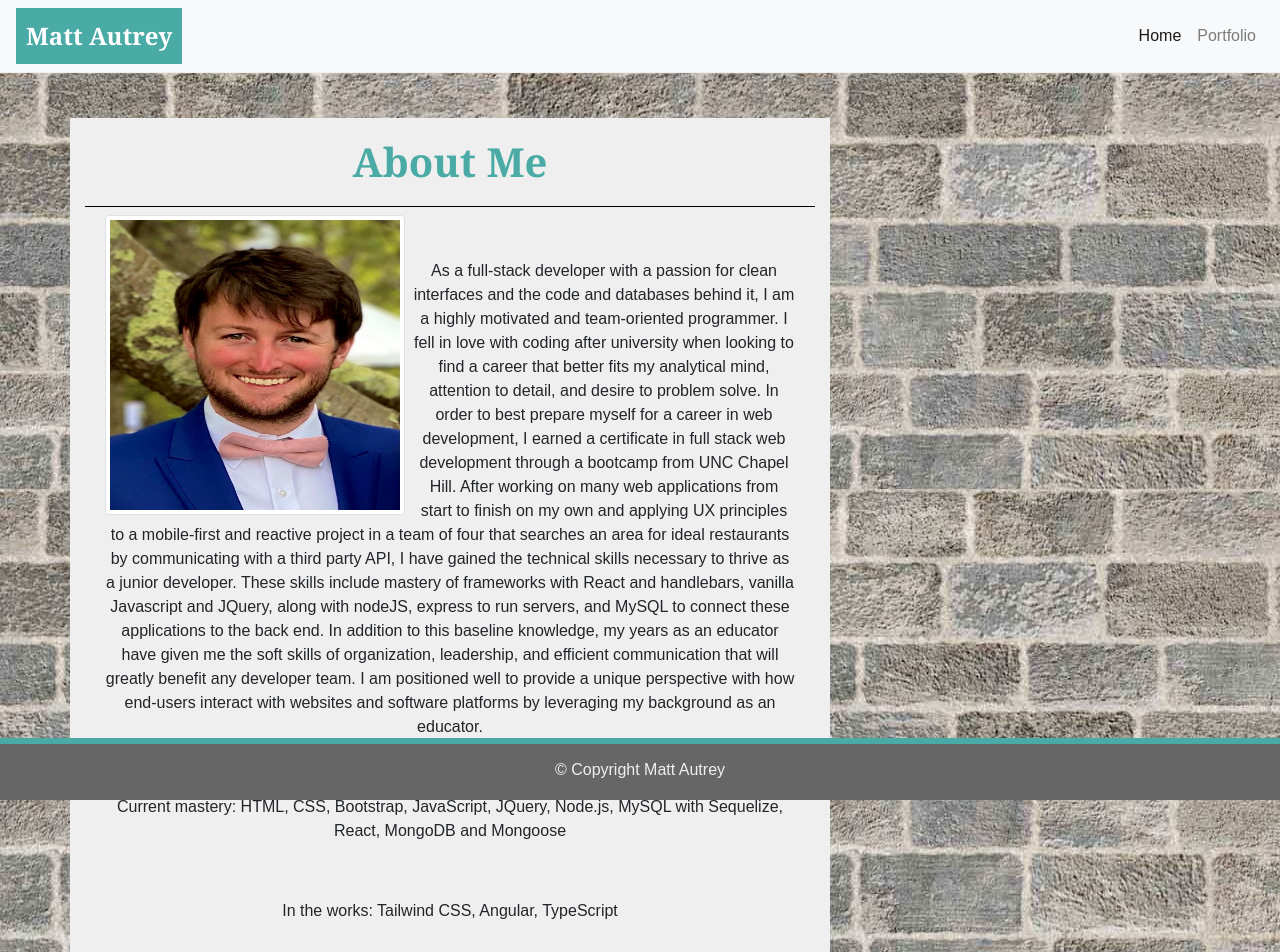
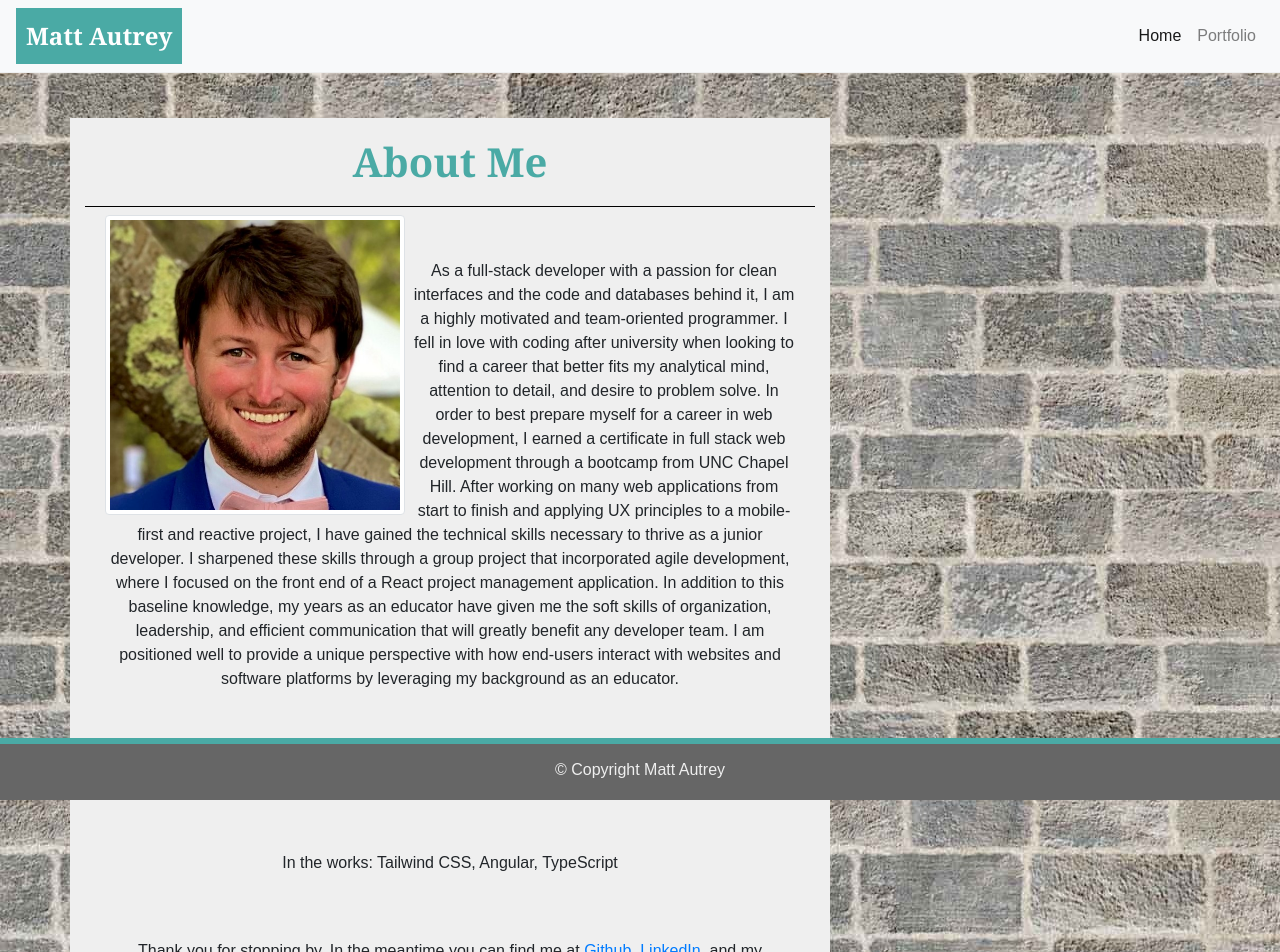
Before and after one commit to mautrey17/mautrey17.github.io, a React (Create React App) app: page / in a window 1280 px wide. Shown: the top 952 px of the page. Built offline with nearby package versions, Linux system fonts and the light colour scheme.

Commit message:
updated about me text

```diff
--- a/src/components/HomeContent.js
+++ b/src/components/HomeContent.js
@@ -12,11 +12,11 @@ function HomeContent() {
             <div class="mt-5 col-md-8 content col-sm-12">
                 <h1>About Me</h1>
                 <span class="about-img">
-                <img src="/images/headshot1.jpg" class="img img-thumbnail mr-2 wrap about-img" alt=""></img>
+                <img src="/images/squareHeadshot.jpg" class="img img-thumbnail mr-2 wrap about-img" alt=""></img>
                 </span>
 
-                <p class="about">As a full-stack developer with a passion for clean interfaces and the code and databases behind it, I am a highly motivated and team-oriented programmer.  I fell in love with coding after university when looking to find a career that better fits my analytical mind, attention to detail, and desire to problem solve. In order to best prepare myself for a career in web development, I earned a certificate in full stack web development through a bootcamp from UNC Chapel Hill. After working on many web applications from start to finish on my own and applying UX principles to a mobile-first and reactive project in a team of four that searches an area for ideal restaurants by communicating with a third party API, I have gained the technical skills necessary to thrive as a junior developer. These skills include mastery of frameworks with React and handlebars, vanilla Javascript and JQuery, along with nodeJS, express to run servers, and MySQL to connect these applications to the back end. In addition to this baseline knowledge, my years as an educator have given me the soft skills of organization, leadership, and efficient communication that will greatly benefit any developer team. I am positioned well to provide a unique perspective with how end-users interact with websites and software platforms by leveraging my background as an educator.</p>
-                <p class="about">Current mastery: HTML, CSS, Bootstrap, JavaScript, JQuery, Node.js, MySQL with Sequelize, React, MongoDB and Mongoose</p>
+                <p class="about">As a full-stack developer with a passion for clean interfaces and the code and databases behind it, I am a highly motivated and team-oriented programmer.  I fell in love with coding after university when looking to find a career that better fits my analytical mind, attention to detail, and desire to problem solve. In order to best prepare myself for a career in web development, I earned a certificate in full stack web development through a bootcamp from UNC Chapel Hill. After working on many web applications from start to finish and applying UX principles to a mobile-first and reactive project, I have gained the technical skills necessary to thrive as a junior developer. I sharpened these skills through a group project that incorporated agile development, where I focused on the front end of a React project management application.  In addition to this baseline knowledge, my years as an educator have given me the soft skills of organization, leadership, and efficient communication that will greatly benefit any developer team. I am positioned well to provide a unique perspective with how end-users interact with websites and software platforms by leveraging my background as an educator.</p>
+                <p class="about">Current mastery:React, HTML, CSS, Bootstrap, Bulma, JavaScript, JQuery, Node.js, MySQL with Sequelize, MongoDB and Mongoose</p>
                 <p class="about"> In the works: Tailwind CSS, Angular, TypeScript</p>
                 <p class="mt-4 about">Thank you for stopping by. In the meantime you can find me at <a href="https://github.com/mautrey17">Github</a>, <a href="https://www.linkedin.com/in/matt-autrey-927612113/">LinkedIn</a>, and my <a href="https://docs.google.com/document/d/1YIfpb8sUniN_9DR5NwYppd9VsowoPw_lrR3zPx_4d1E/edit?usp=sharing">Resume</a>! Or feel free to email me at mautrey17@gmail.com Looking forward to hearing from you soon!</p>
             </div>
```
Also changed, not shown: public/images/squareHeadshot.jpg (added).
